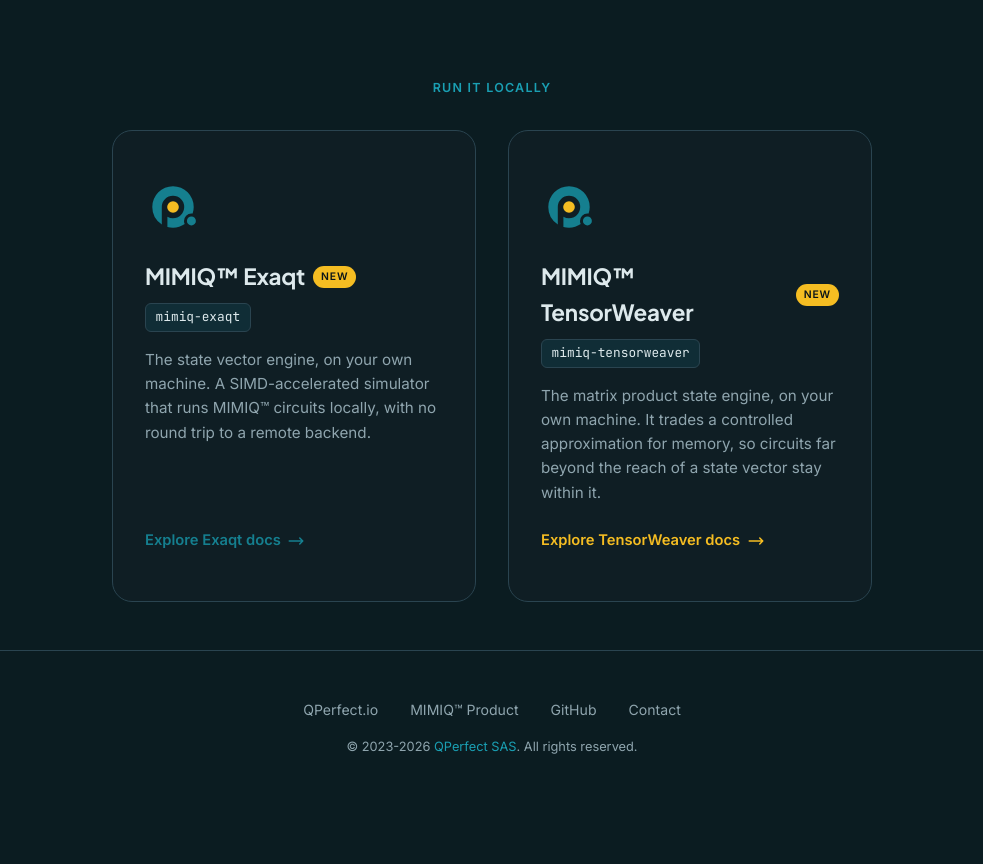
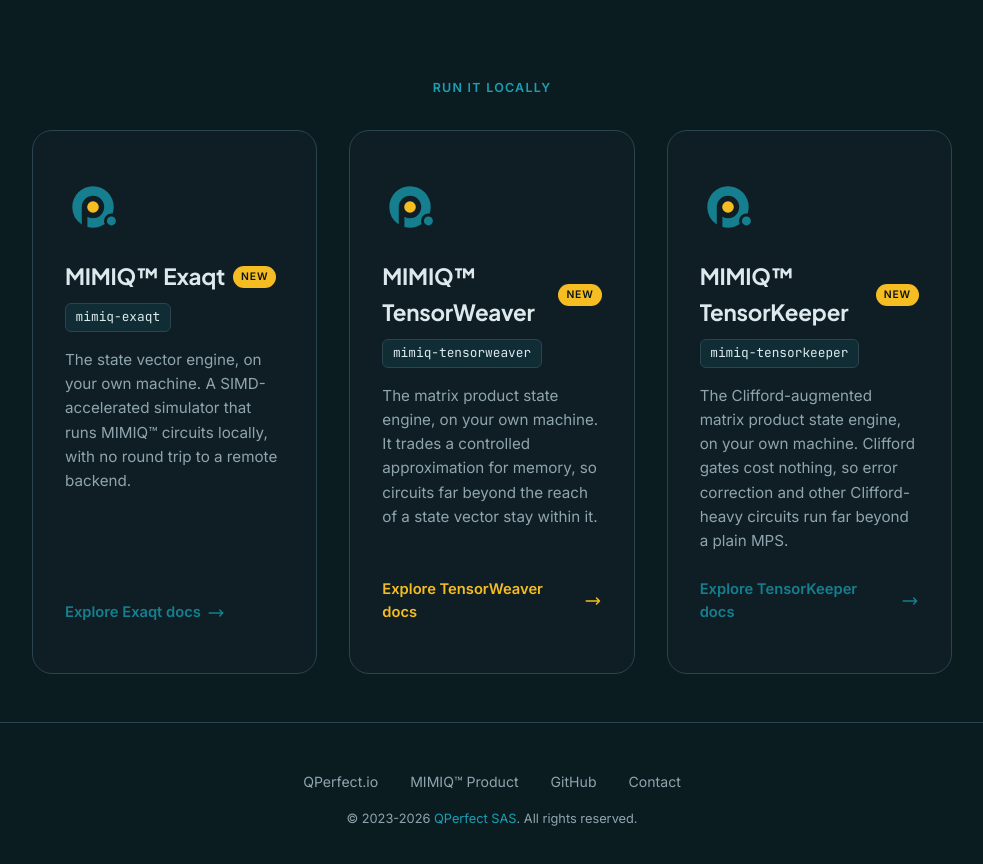
Before and after one commit to qperfect-io/qperfect-io.github.io, a plain HTML site: page mimiq/index.html in a window 1280 px wide. Shown: the part 1180-2044 px from the top of the page, without its empty margins (148-1131 px from the left). Before the commit the page ends 1986 px from the top, so only its background shows below. Drawn offline with Linux system fonts and the light colour scheme.

Commit message:
chore(version): v1.3.0

```diff
--- a/assets/portal.css
+++ b/assets/portal.css
@@ -258,6 +258,11 @@ a {
   max-width: 460px;
 }
 
+/* Three 280px columns and their gaps, side by side on a wide screen. */
+.card-grid--triple {
+  max-width: 920px;
+}
+
 /* Cards — accent driven by --card-accent set per modifier. */
 .card {
   --card-accent: var(--color-primary);
--- a/mimiq/index.html
+++ b/mimiq/index.html
@@ -4,7 +4,7 @@
     <meta charset="UTF-8">
     <meta name="viewport" content="width=device-width, initial-scale=1.0">
     <title>MIMIQ&trade; Documentation | QPerfect</title>
-    <meta name="description" content="MIMIQ&trade; quantum circuit emulator documentation. Choose the Python, Qiskit, or Julia interface, or run circuits locally with the Exaqt state vector and TensorWeaver matrix product state engines.">
+    <meta name="description" content="MIMIQ&trade; quantum circuit emulator documentation. Choose the Python, Qiskit, or Julia interface, or run circuits locally with the Exaqt state vector, TensorWeaver matrix product state and TensorKeeper Clifford-augmented MPS engines.">
     <link rel="icon" href="../images/qperfect.svg" type="image/svg+xml">
     <link rel="preconnect" href="https://fonts.googleapis.com">
     <link rel="preconnect" href="https://fonts.gstatic.com" crossorigin>
@@ -101,7 +101,7 @@
             <section class="section">
                 <div class="container">
                     <p class="section__label">Run it locally</p>
-                    <div class="card-grid">
+                    <div class="card-grid card-grid--triple">
                         <a class="card fade-in" href="/exaqt-python/">
                             <img class="card__icon" src="../images/qperfect.svg" alt="">
                             <h2 class="card__title">MIMIQ&trade; Exaqt <span class="badge">New</span></h2>
@@ -135,6 +135,23 @@
                                 </svg>
                             </span>
                         </a>
+
+                        <a class="card fade-in" href="/tensorkeeper-python/">
+                            <img class="card__icon" src="../images/qperfect.svg" alt="">
+                            <h2 class="card__title">MIMIQ&trade; TensorKeeper <span class="badge">New</span></h2>
+                            <span class="card__package">mimiq-tensorkeeper</span>
+                            <p class="card__text">
+                                The Clifford-augmented matrix product state engine, on your own
+                                machine. Clifford gates cost nothing, so error correction and other
+                                Clifford-heavy circuits run far beyond a plain MPS.
+                            </p>
+                            <span class="card__cta">
+                                Explore TensorKeeper docs
+                                <svg viewBox="0 0 24 24" fill="none" stroke="currentColor" stroke-width="2">
+                                    <path stroke-linecap="round" stroke-linejoin="round" d="M17 8l4 4m0 0l-4 4m4-4H3"/>
+                                </svg>
+                            </span>
+                        </a>
                     </div>
                 </div>
             </section>
```
Also changed, not shown: 1 other file.
